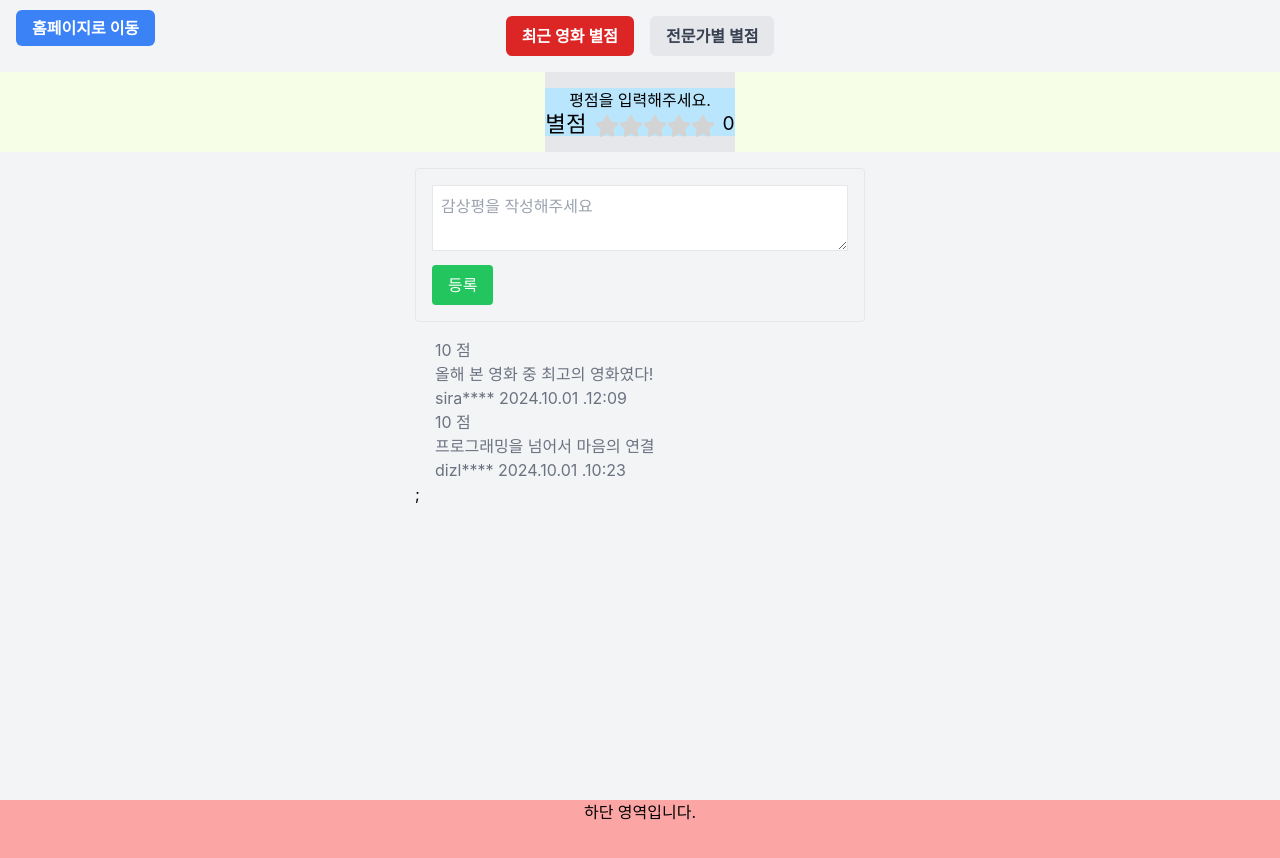
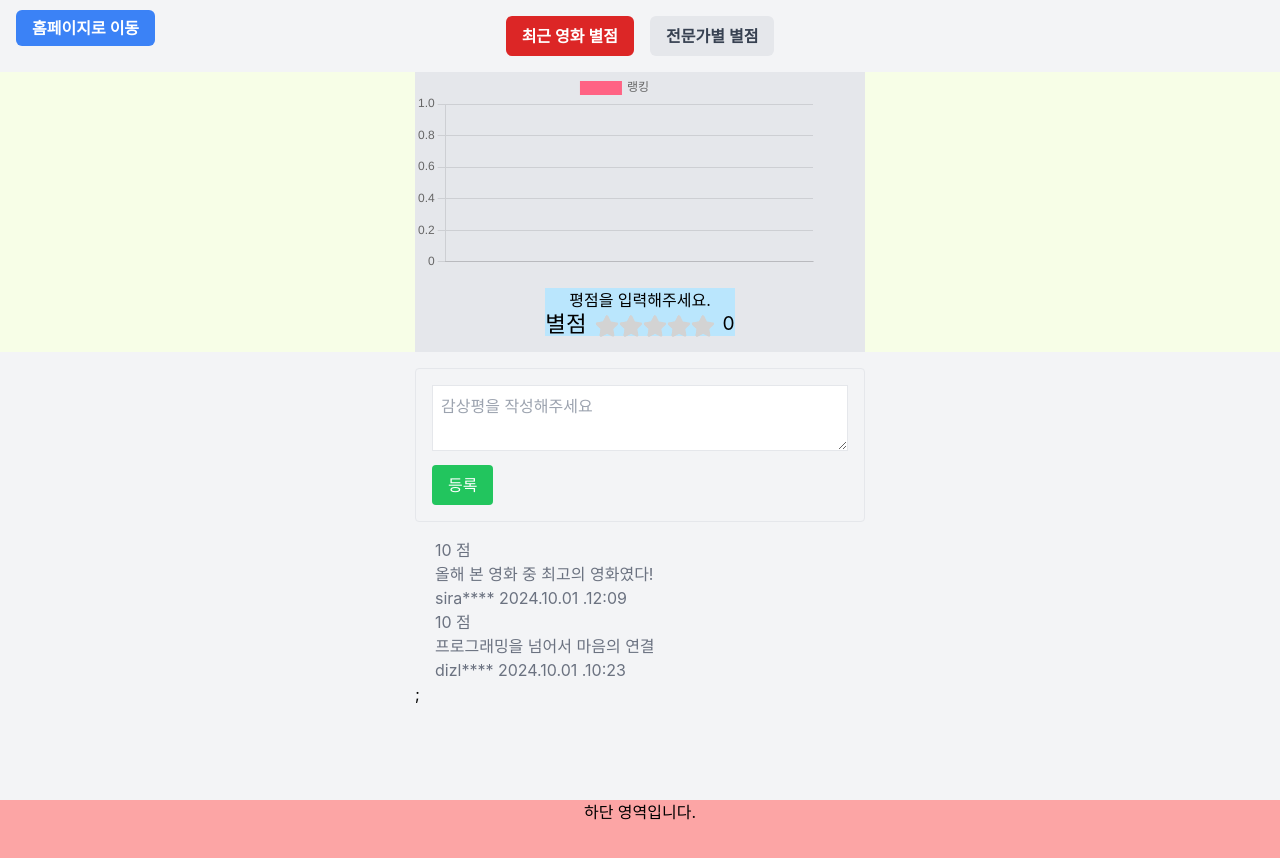
Before and after one commit to polar-moviechart/user-client, a React (Create React App) app: page /movie in a window 1280 px wide. Shown: the top 858 px of the page. Built offline with nearby package versions, Linux system fonts and the light colour scheme.

Commit message:
feat: nivo 차트 대신 chartJs 적용

```diff
--- a/package.json
+++ b/package.json
@@ -14,7 +14,9 @@
     "@types/react": "^18.3.11",
     "@types/react-dom": "^18.3.1",
     "axios": "^1.7.7",
+    "chart.js": "^4.4.5",
     "react": "^18.3.1",
+    "react-chartjs-2": "^5.2.0",
     "react-dom": "^18.3.1",
     "react-icons": "^5.3.0",
     "react-router-dom": "^6.27.0",
--- /dev/null
+++ b/src/components/chart/DataPoint.ts
@@ -0,0 +1,4 @@
+export interface DataPoint {
+    x: string;
+    y: number;
+}
--- /dev/null
+++ b/src/components/chart/Dataset.ts
@@ -0,0 +1,10 @@
+import { ChartDataset } from "chart.js";
+import { DataPoint } from "./DataPoint";
+
+export interface Dataset extends ChartDataset<'line'> {
+    label: string;
+    borderColor: string;
+    backgroundColor: string;
+    borderWidth: number;
+    data: number[];
+}
--- a/src/pages/movie/index.tsx
+++ b/src/pages/movie/index.tsx
@@ -8,6 +8,12 @@ import Reviews from "../../components/review/Reviews";
 import { MovieDailyAudience, MovieDailyRanking, MovieDailyRevenue, MovieDetailsDto, MovieDto } from "../../api/data-contracts"; // 경로 맞춤
 import moviesApi from "../../lib/moviesApi";
 import transformStats from "./transformStats";
+import { Line } from "react-chartjs-2";
+import { Chart, registerables } from "chart.js";
+import { DataPoint } from "../../components/chart/DataPoint";
+import { Dataset } from "../../components/chart/Dataset";
+
+Chart.register(...registerables);
 
 export default function Movie() {
   const location = useLocation();
@@ -55,9 +61,21 @@ export default function Movie() {
 
   const cardWidth = "450px";
   const chartHeight = "200px";
-  const chartData = transformStats(stats, 'ranking');
-  console.log("date = " + chartData.date);
-  console.log("field = " + chartData.field);
+  const dataPoints: DataPoint[] = transformStats(stats, 'ranking');
+  const dataset: { labels: string[], datasets: Dataset[] } = {
+    labels: dataPoints.map(point => point.x),
+    datasets: [
+      {
+        type: 'line',
+        label: '랭킹',
+        borderColor: 'rgb(255, 99, 132)',
+        backgroundColor: 'rgb(255, 99, 132)',
+        borderWidth: 2,
+        data: dataPoints.map(point => point.y),
+      },
+    ],
+  };
+
 
   if (error) return <p>에러 발생: {error}</p>;
 
@@ -81,10 +99,11 @@ export default function Movie() {
             {movieDto && <MovieCard key={movieDto?.code} movie={movieDto} />}
 
             {/* 라인차트 표시 */}
-            <div className="w-full">
+            <div className="w-full width=" style={{ width: cardWidth, height: chartHeight}}>
               {/* {stats.length > 0 && (
                 <LineChart data={chartData} width={cardWidth} height={chartHeight} />
               )} */}
+              <Line data={dataset} />
             </div>
 
             <div className="bg-sky-200 flex flex-col items-center mt-4 mb-4">
--- a/src/pages/movie/transformStats.ts
+++ b/src/pages/movie/transformStats.ts
@@ -1,21 +1,20 @@
 import { MovieDailyAudience, MovieDailyRanking, MovieDailyRevenue, MovieDailyStat } from "../../api/data-contracts"
+import { DataPoint } from "../../components/chart/DataPoint";
 
-const transformStats = (stats: MovieDailyStat[], type: 'ranking' | 'audience' | 'revenue'): { date: string[], field: number[] } => {
-    const date: string[] = stats.map(stat => stat.date as string || "");
-    const field: number[] = stats.map(stat => {
-        // 각 타입에 맞게 속성 접근 및 타입 단언
-        switch (type) {
-            case 'ranking':
-                return (stat as MovieDailyRanking).ranking ?? 0; // ranking 속성에 접근
-            case 'audience':
-                return (stat as MovieDailyAudience).audience ?? 0; // audience 속성에 접근
-            case 'revenue':
-                return (stat as MovieDailyRevenue).revenue ?? 0; // revenue 속성에 접근
-            default:
-                return 0;
-        } // 기본값
+const transformStats = (stats: MovieDailyStat[], type: 'ranking' | 'audience' | 'revenue'): DataPoint[] => {
+    const fieldMap: { [key in 'ranking' | 'audience' | 'revenue']: string } = {
+        ranking: 'ranking',
+        audience: 'audience',
+        revenue: 'revenue'
+    };
+
+    return stats.map(stat => {
+        const date = stat.date || ""; // 날짜가 없을 경우 빈 문자열 처리
+        const field = fieldMap[type]; // 현재 타입에 맞는 필드 이름 가져오기
+        const value = (stat as any)[field] ?? 0; // 동적으로 필드 값 접근
+
+        return { x: date, y: value }; // 원하는 형식으로 반환
     });
-    return { date, field };
 }
 
 export default transformStats;
```
Also changed, not shown: 1 other file (tests, documents, lock files or other folders).
